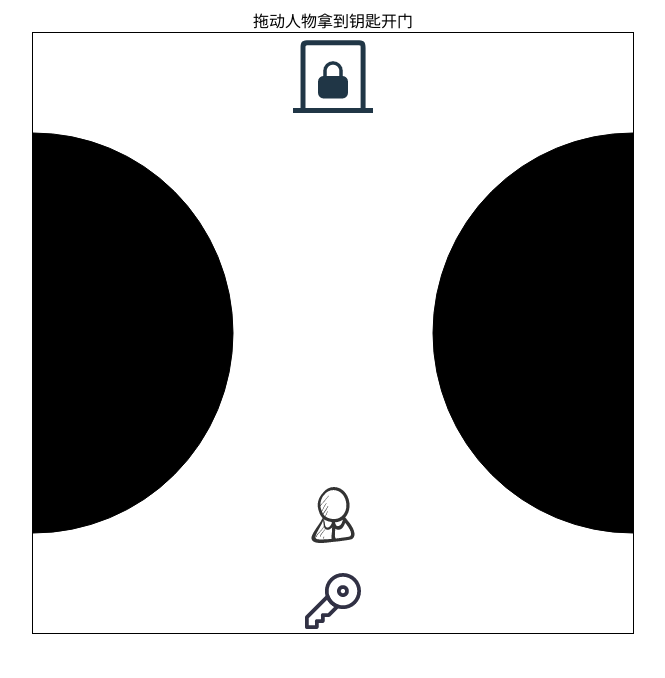
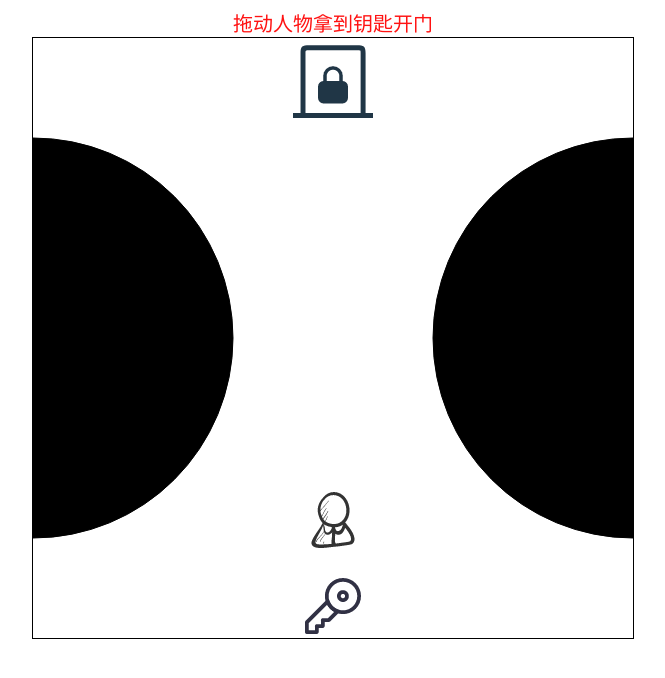
Before and after one commit to liyabai1/liyabai1.github.io, a plain HTML site: page canvas1.html in a window 1280 px wide. Shown: the whole page, without its empty margins (307-972 px from the left). Drawn offline with Linux system fonts and the light colour scheme.

Commit message:
Update canvas1.html

```diff
--- a/canvas1.html
+++ b/canvas1.html
@@ -11,6 +11,8 @@
 		}
 		.menu{
 			text-align: center;
+			font-size: 20px;
+			color: #ff1212;
 		}
 		#myCanvas_1{
 			display: block;
```
